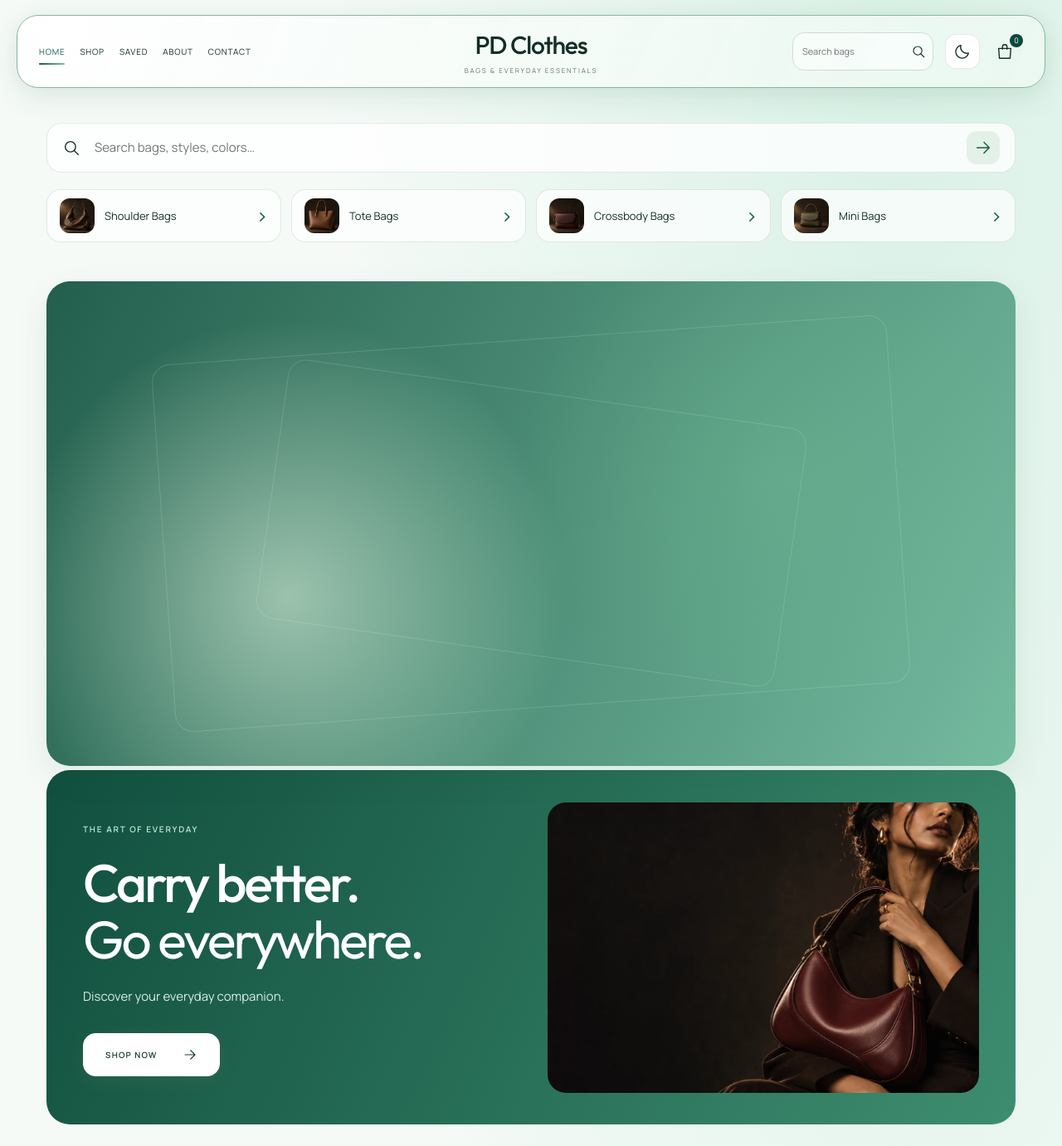
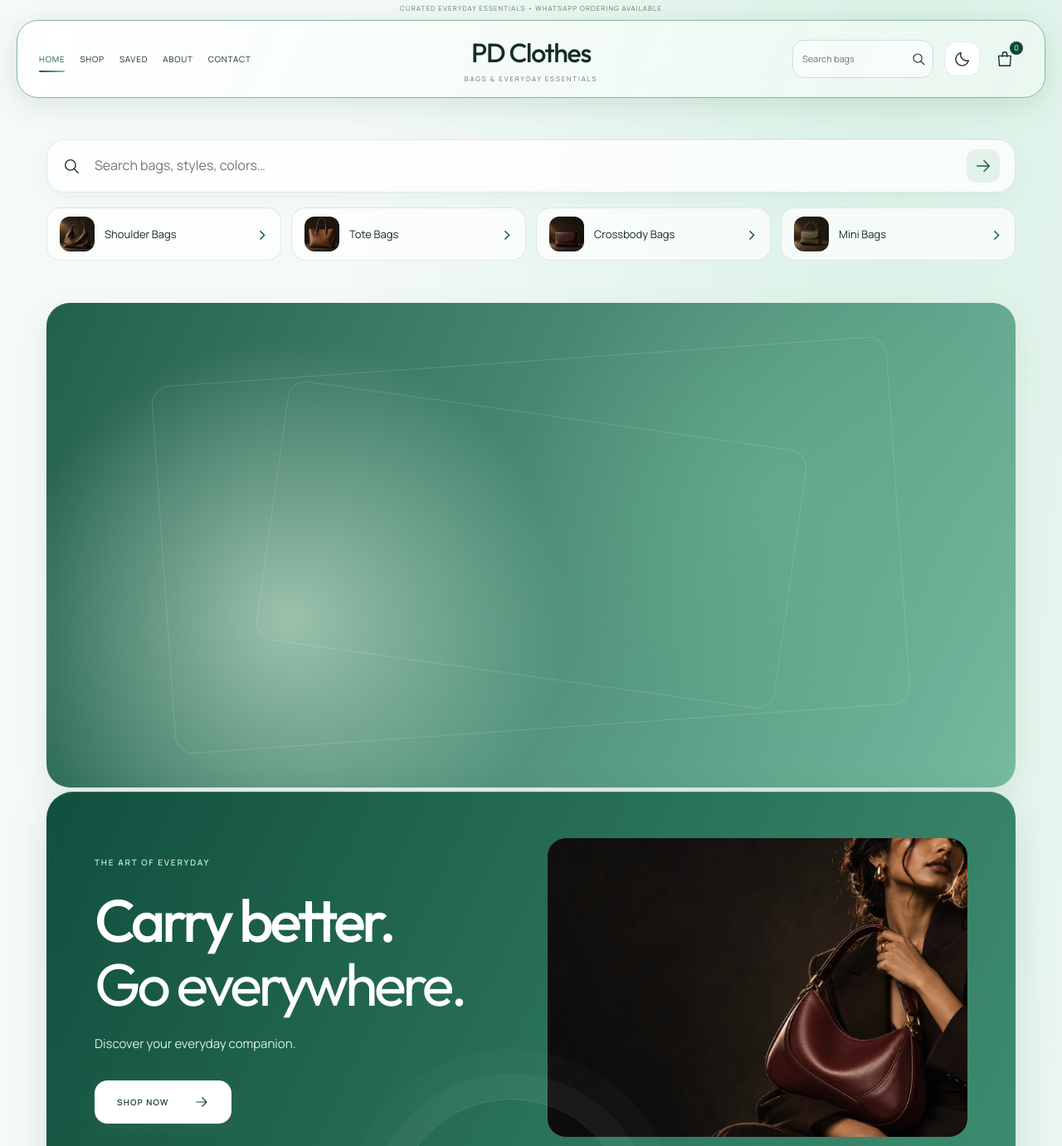
Before and after one commit to PasinduDushangana/PD-Clothes, a plain HTML site: page index.html in a window 1280 px wide. Shown: the top 1381 px of the page at 83% size. Drawn offline with Linux system fonts and the light colour scheme.

Commit message:
Polish homepage header and first screen

```diff
--- a/index.html
+++ b/index.html
@@ -9,7 +9,7 @@
   <link rel="icon" href="assets/favicon.svg" type="image/svg+xml">
   <script src="appearance.js?v=2"></script>
   <link rel="stylesheet" href="design.css?v=home-nav-5">
-  <link rel="stylesheet" href="reference.css?v=home-nav-5">
+  <link rel="stylesheet" href="reference.css?v=top-polish-6">
   <link rel="stylesheet" href="appearance.css?v=cart-3">
   <script src="products.js" defer></script>
   <script src="commerce.js" defer></script>
--- a/reference.css
+++ b/reference.css
@@ -188,6 +188,38 @@ h1 em,h2 em,.campaign h1 em { font-style:normal; color:inherit; }
   .nav-links a:nth-child(4) { animation-delay:.27s; }
   .nav-links a:nth-child(5) { animation-delay:.33s; }
 }
+
+/* Final first-screen polish */
+@media(min-width:761px) {
+  .site-header { margin-top:24px; }
+  .site-header:before {
+    content:'CURATED EVERYDAY ESSENTIALS  •  WHATSAPP ORDERING AVAILABLE';
+    display:block; position:absolute; top:-22px; left:0; right:0; text-align:center;
+    color:#56806b; font-size:8px; letter-spacing:.14em;
+  }
+  .nav.shell { min-height:92px; }
+  .brand-name { font-size:32px; }
+  .home-search { margin-top:38px; min-height:64px; border-radius:22px; box-shadow:0 8px 25px #1b543b0b,inset 0 1px #fff; }
+  .home-search input { font-size:16px; }
+  .browse-section { padding-block:18px 24px; }
+  #marketCategories>a { transition:transform .25s,box-shadow .25s,border-color .25s; }
+  #marketCategories>a:hover { transform:translateY(-3px); border-color:#76a98c; box-shadow:0 7px 16px #1b543b12; }
+  .campaign { min-height:420px; padding:52px 58px; border-radius:32px; box-shadow:0 18px 50px #154f3a22,inset 0 1px #ffffff25; }
+  .campaign h1 { font-size:72px; letter-spacing:-.06em; }
+  .campaign-image img { height:360px; }
+}
+.campaign { position:relative; }
+.campaign:before {
+  content:''; position:absolute; width:280px; height:280px; right:40%; bottom:-180px;
+  border:1px solid #ffffff22; border-radius:50%; box-shadow:0 0 0 30px #ffffff09,0 0 0 60px #ffffff05;
+  pointer-events:none;
+}
+@media(max-width:760px) {
+  .site-header:before { display:none; }
+  .home-search { min-height:54px; box-shadow:0 5px 18px #1b543b09,inset 0 1px #fff; }
+  .campaign { box-shadow:0 10px 28px #154f3a1d,inset 0 1px #ffffff25; }
+  .campaign:before { width:150px; height:150px; right:-40px; bottom:-90px; }
+}
 @keyframes nav-arrive {
   from { opacity:0; transform:translateY(-12px); }
   to { opacity:1; transform:translateY(0); }
```
Also changed, not shown: about.html (+1 -1 lines), contact.html (+1 -1 lines), favorites.html (+1 -1 lines), product.html (+1 -1 lines), shop.html (+1 -1 lines), README.md.
